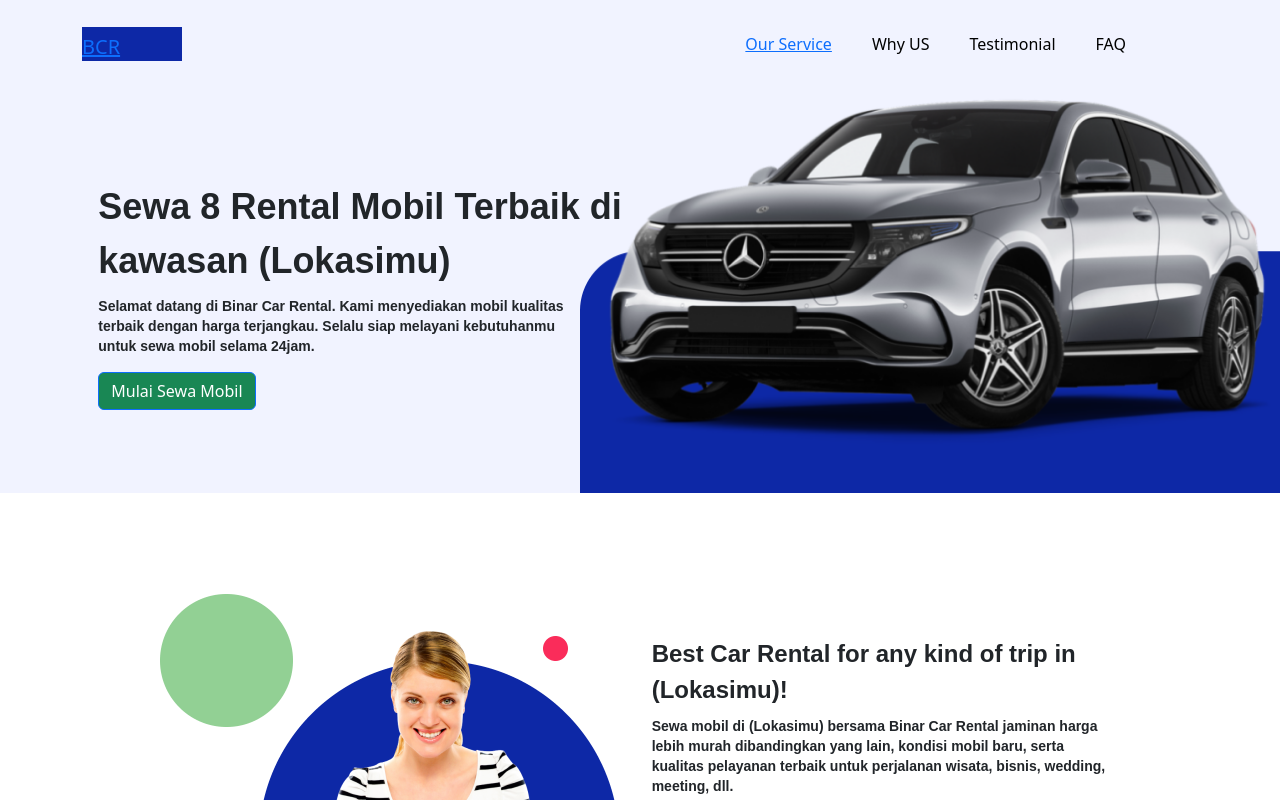
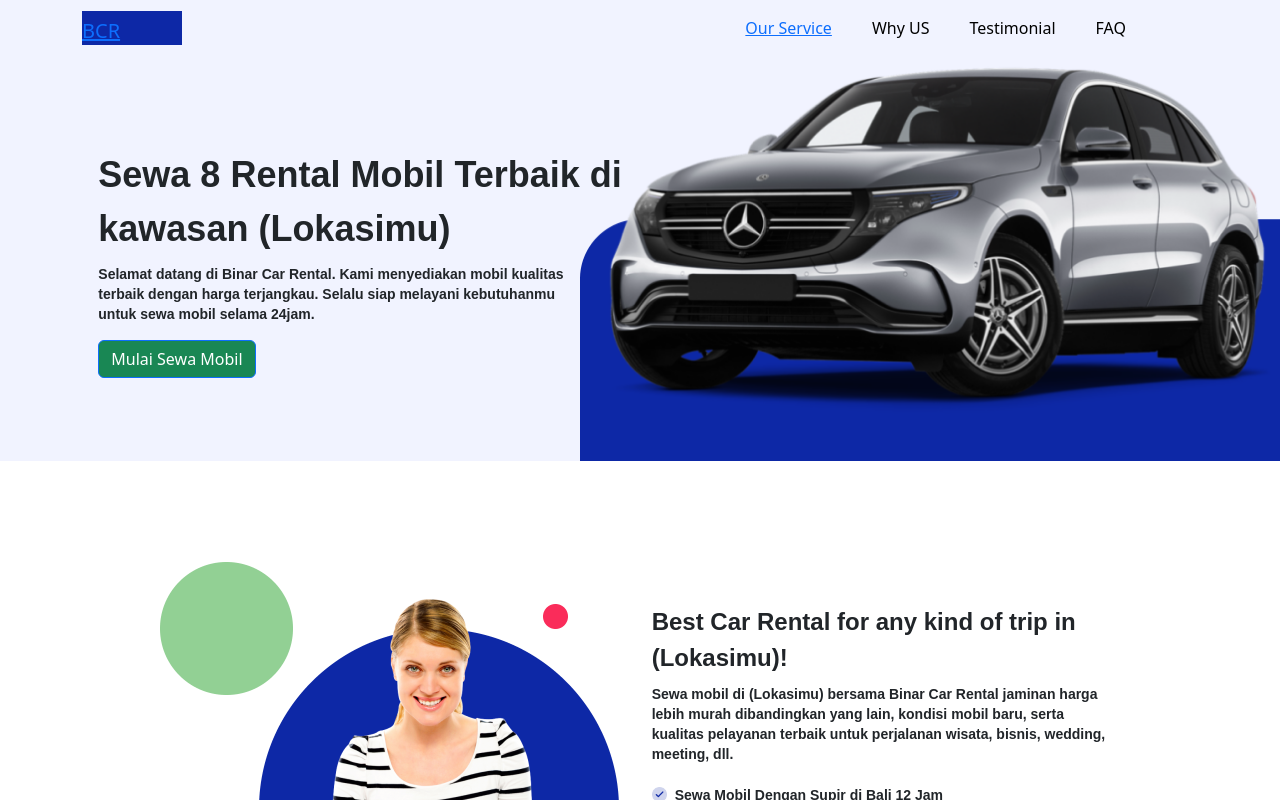
Before and after one commit to Ikhsan-git/challenge-ikhsanudin_muhammad, a React (Create React App) app: page / in a window 1280 px wide. Shown: the top 800 px of the page. Built offline with nearby package versions, Linux system fonts and the light colour scheme.

Commit message:
update navbar

```diff
--- a/src/components/Navbar.js
+++ b/src/components/Navbar.js
@@ -9,7 +9,7 @@ function OffcanvasExample() {
   return (
     <>
       {['lg'].map((expand) => (
-        <Navbar key={expand} expand={expand} className="p-4 nav">
+        <Navbar key={expand} expand={expand} className="p-2 nav">
           <Container>
             <Navbar.Brand className='navbar-logo'><Link to="/">BCR</Link></Navbar.Brand>
 
```
